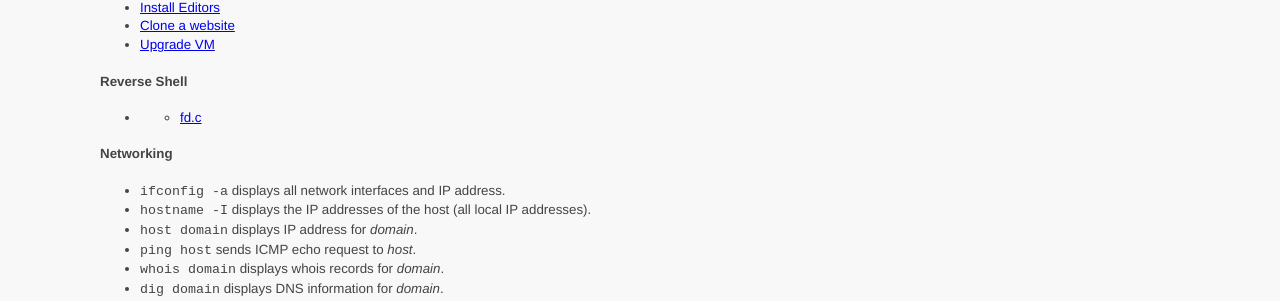
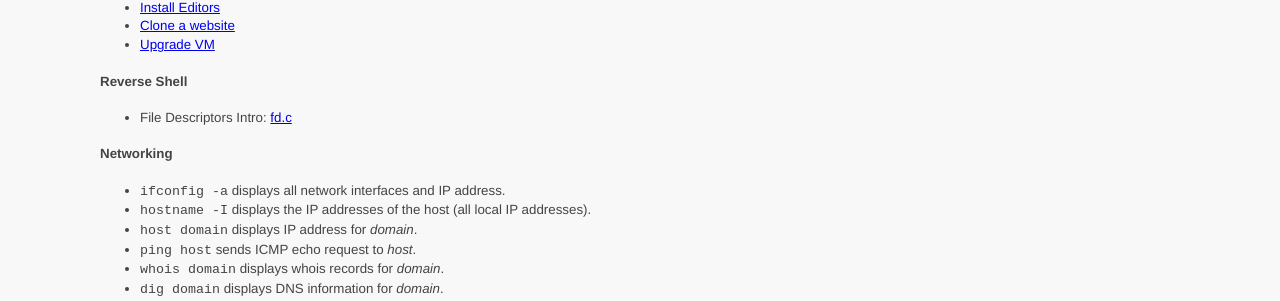
Before and after one commit to ycpcs/cs335-spring2023, a Jekyll site: the page built from notes/index.md, in a window 1280 px wide and 900 px high. Shown: the part 223-524 px from the top of the window. Built offline with Jekyll 4.4.1, drawn with Linux system fonts in a browser that asks for light colours.

Commit message:
add name

```diff
--- a/notes/index.md
+++ b/notes/index.md
@@ -17,7 +17,7 @@ This page contains notes and code snippets regularly used in class.
 - [Upgrade VM](#upgrade-vm)
 
 #### Reverse Shell
-- * <a href=".\reverse-shell\fd.c" target="_blank">fd.c</a>
+- File Descriptors Intro: <a href=".\reverse-shell\fd.c" target="_blank">fd.c</a>
 
 #### Networking
 
```
